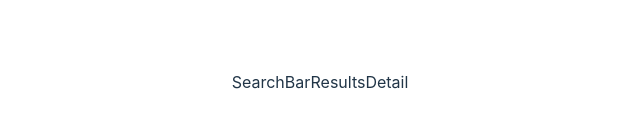
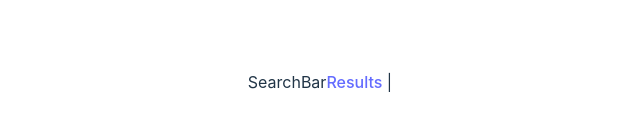
Before and after one commit to johanjaguardev/meli-test, a React (Vite) app in the folder frontend/: page /detail in a window 1280 px wide. Shown: the part 318-448 px from the top of the page, without its empty margins (320-960 px from the left). Built offline with nearby package versions, Linux system fonts and the light colour scheme.

Commit message:
3.3 implement React router basic

```diff
--- a/frontend/package.json
+++ b/frontend/package.json
@@ -29,6 +29,7 @@
     "@vitest/coverage-c8": "^0.24.5",
     "@vitest/ui": "^0.24.5",
     "happy-dom": "^7.6.6",
+    "react-router-dom": "^6.4.3",
     "typescript": "^4.6.4",
     "vite": "^3.2.0",
     "vitest": "^0.24.5"
--- a/frontend/src/App.tsx
+++ b/frontend/src/App.tsx
@@ -5,6 +5,7 @@ import "./App.css";
 import { SearchBar } from "./components/SearchBar/SearchBar";
 import { Results } from "./components/Results/Results";
 import { Detail } from "./components/Detail/Detail";
+import { Outlet, Link } from "react-router-dom";
 
 function App() {
   const [count, setCount] = useState(0);
@@ -12,8 +13,7 @@ function App() {
   return (
     <div className="MeliApp">
       <SearchBar />
-      <Results />
-      <Detail />
+      <Outlet />
     </div>
   );
 }
--- a/frontend/src/components/Detail/Detail.tsx
+++ b/frontend/src/components/Detail/Detail.tsx
@@ -1,7 +1,11 @@
 import React from "react";
-
+import { Link } from "react-router-dom";
 const Detail = () => {
-  return <React.Fragment>Detail</React.Fragment>;
+  return (
+    <React.Fragment>
+      <Link to="/results">Results</Link> |{" "}
+    </React.Fragment>
+  );
 };
 
 export { Detail };
--- a/frontend/src/components/Results/Results.tsx
+++ b/frontend/src/components/Results/Results.tsx
@@ -1,7 +1,13 @@
 import React from "react";
+import { Link } from "react-router-dom";
 
 const Results = () => {
-  return <React.Fragment>Results</React.Fragment>;
+  return (
+    <React.Fragment>
+      {" "}
+      <Link to="/detail">Detail</Link> |{" "}
+    </React.Fragment>
+  );
 };
 
 export { Results };
--- a/frontend/src/main.tsx
+++ b/frontend/src/main.tsx
@@ -1,10 +1,19 @@
-import React from 'react'
-import ReactDOM from 'react-dom/client'
-import App from './App'
-import './index.css'
+import React from "react";
+import ReactDOM from "react-dom/client";
+import App from "./App";
+import "./index.css";
+import { BrowserRouter, Routes, Route } from "react-router-dom";
+import { SearchBar } from "./components/SearchBar/SearchBar";
+import { Results } from "./components/Results/Results";
+import { Detail } from "./components/Detail/Detail";
 
-ReactDOM.createRoot(document.getElementById('root') as HTMLElement).render(
-  <React.StrictMode>
-    <App />
-  </React.StrictMode>
-)
+ReactDOM.createRoot(document.getElementById("root") as HTMLElement).render(
+  <BrowserRouter>
+    <Routes>
+      <Route path="/" element={<App />}>
+        <Route path="results" element={<Results />} />
+        <Route path="detail" element={<Detail />} />
+      </Route>
+    </Routes>
+  </BrowserRouter>
+);
```
Also changed, not shown: 2 other files (tests, documents, lock files or other folders).
